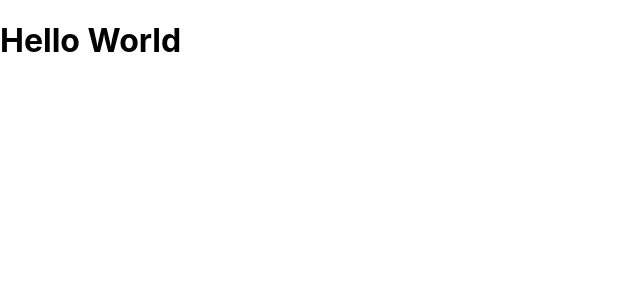
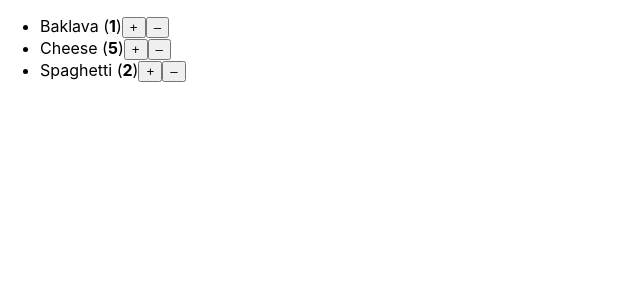
Before and after one commit to mazenAliRushdi/React-Challenges-and-Tasks, a React (Create React App) app: page / in a window 1280 px wide. Shown: the top 300 px of the page, without its empty margins (0-640 px from the left). Built offline with nearby package versions, Linux system fonts and the light colour scheme.

Commit message:
Solve the array state challenge

```diff
--- a/src/App.js
+++ b/src/App.js
@@ -1,10 +1,69 @@
-import logo from './logo.svg';
-import './App.css';
+import { useState } from "react";
+import logo from "./logo.svg";
+import "./App.css";
 
-export default function App() {
-  return (
-    <h1>
-      Hello World
-    </h1>
-  );
-}
+  const initialProducts = [{
+    id: 0,
+    name: 'Baklava',
+    count: 1,
+  }, {
+    id: 1,
+    name: 'Cheese',
+    count: 5,
+  }, {
+    id: 2,
+    name: 'Spaghetti',
+    count: 2,
+  }];
+function App() {
+    const [
+      products,
+      setProducts
+    ] = useState(initialProducts)
+
+    function handleIncreaseClick(productId) {
+      const productsList = products.map((product) => {
+        if (product.id == productId) {
+          return {...product, count: product.count + 1};
+        } else {
+          return product;
+        }
+      })
+      setProducts(productsList);
+    }
+
+    function handleDecreaseClick(productId) {
+      const productsList = products.map((product) => {
+        if (product.id == productId) {
+          return {...product, count: product.count - 1};
+        } else {
+          return product;
+        }
+      })
+      setProducts(productsList);
+    }
+
+    return (
+      <ul>
+      {products.map(product => (
+        <li key={product.id}>
+          {product.name}
+          {' '}
+          (<b>{product.count}</b>)
+          <button onClick={() => {
+            handleIncreaseClick(product.id);
+          }}>
+            +
+          </button>
+          <button onClick={() => {
+            handleDecreaseClick(product.id);
+          }}>
+            –
+          </button>
+        </li>
+      ))}
+    </ul>
+    );
+  }
+
+export default App;
```
